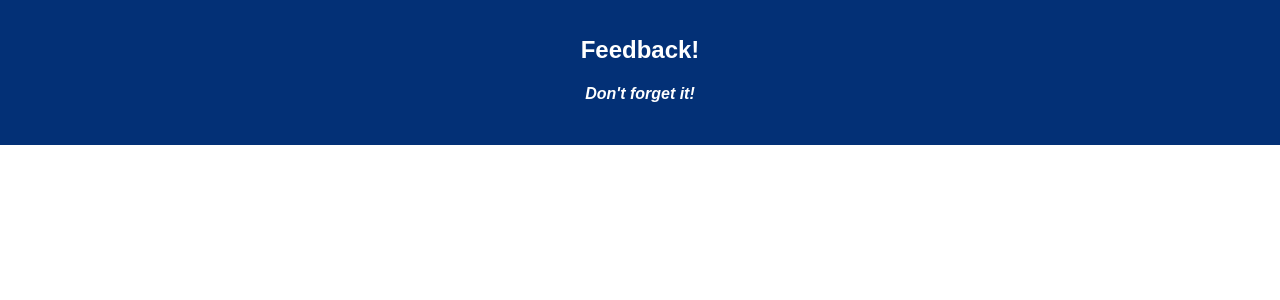
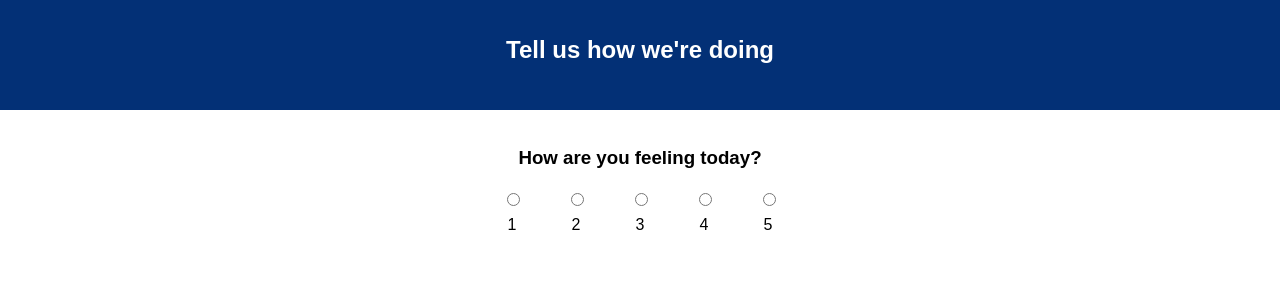
Before and after one commit to maxwmaher/Max-Redux-Feedback-App, a React (Create React App) app: page / in a window 1280 px wide. Shown: the top 300 px of the page. Built offline with nearby package versions, Linux system fonts and the light colour scheme.

Commit message:
toggle and radio button setup

```diff
--- a/package.json
+++ b/package.json
@@ -8,7 +8,11 @@
     "pg": "^7.4.1",
     "react": "^16.8.6",
     "react-dom": "^16.8.6",
-    "react-scripts": "^3.0.1"
+    "react-redux": "^7.1.0",
+    "react-router-dom": "^5.0.1",
+    "react-scripts": "^3.0.1",
+    "redux": "^4.0.4",
+    "redux-logger": "^3.0.6"
   },
   "devDependencies": {
     "nodemon": "^1.18.5"
--- a/src/components/App/App.css
+++ b/src/components/App/App.css
@@ -16,3 +16,48 @@
 .App-intro {
   font-size: large;
 }
+
+.div-inputs {
+  display: flex;
+  justify-content: center;
+}
+
+.div-question {
+  margin-bottom: 1%;
+}
+
+.td-first {
+  padding-right: 40px;
+}
+
+.td-last {
+  padding-left: 40px;
+}
+
+.input-radio {
+  margin-bottom: 10px;
+}
+
+#span-worst {
+  color: red;
+}
+
+#span-worse {
+  color: orange;
+}
+
+#span-neutral {
+  color: black;
+}
+
+#span-better {
+  color: blue
+}
+
+#span-best {
+  color: green
+}
+
+.span-toggle {
+  font-size: 24px;
+}
--- a/src/components/App/App.js
+++ b/src/components/App/App.js
@@ -1,19 +1,39 @@
 import React, { Component } from 'react';
+import {connect} from 'react-redux';
+import { HashRouter as Router, Route, Link } from 'react-router-dom';
 import axios from 'axios';
 import './App.css';
+import Q1 from '../Q1/Q1';
+import Q2 from '../Q2/Q2';
+import Q3 from '../Q3/Q3';
+import Q4 from '../Q4/Q4';
+import Review from '../Review/Review';
+import ThankYou from '../ThankYou/ThankYou';
 
 class App extends Component {
+
   render() {
     return (
+      <Router>
       <div className="App">
         <header className="App-header">
-          <h1 className="App-title">Feedback!</h1>
-          <h4><i>Don't forget it!</i></h4>
+          <h1 className="App-title">Tell us how we're doing</h1>
         </header>
         <br/>
+        <Route path='/' exact component={Q1}/>
+        <Route path='/Q2' component={Q2}/>
+        <Route path='/Q3' component={Q3}/>
+        <Route path='/Q4' component={Q4}/>
+        <Route path='/Review' component={Review}/>
+        <Route path='/ThankYou' component={ThankYou}/>
       </div>
+      </Router>
     );
   }
 }
 
-export default App;
+const mapStateToProps = (reduxStore) => ({
+  reduxStore
+})
+
+export default connect (mapStateToProps)(App);
--- /dev/null
+++ b/src/components/Q1/Q1.jsx
@@ -0,0 +1,99 @@
+import React, { Component } from 'react';
+import { connect } from 'react-redux';
+
+class Q1 extends Component {
+
+    state = {
+        showWorst: false,
+        showWorse: false,
+        showNeutral: false,
+        showBetter: false,
+        showBest: false
+    }
+
+    toggleWorst = () => {
+        console.log('toggle working');
+        this.setState({
+            showWorst: !this.state.showWorst
+        })
+    }
+
+    toggleWorse = () => {
+        console.log('toggle working');
+        this.setState({
+            showWorse: !this.state.showWorse
+        })
+    }
+
+    toggleNeutral = () => {
+        console.log('toggle working');
+        this.setState({
+            showNeutral: !this.state.showNeutral
+        })
+    }
+
+    toggleBetter = () => {
+        console.log('toggle working');
+        this.setState({
+            showBetter: !this.state.showBetter
+        })
+    }
+
+    toggleBest = () => {
+        console.log('toggle working');
+        this.setState({
+            showBest: !this.state.showBest
+        })
+    }
+
+    render() {
+        return (
+            <div className="div-Q1main">
+                <div className="div-question">
+                    <h3><b>How are you feeling today?</b></h3>
+                </div>
+                <div className="div-inputs">
+                    <table>
+                        <tbody>
+                            <tr>
+                                <td className="td-first" onMouseEnter={this.toggleWorst} onMouseLeave={this.toggleWorst}>
+                                    <input className="input-radio" type="radio" id="1" name="Q1" value="1" />
+                                    <br/>
+                                    <label htmlFor="1">1</label>
+                                </td>
+                                <td className="td-first" onMouseEnter={this.toggleWorse} onMouseLeave={this.toggleWorse}>
+                                    <input className="input-radio" type="radio" id="2" name="Q1" value="2" />
+                                    <br/>
+                                    <label htmlFor="2">2</label>
+                                </td>
+                                <td onMouseEnter={this.toggleNeutral} onMouseLeave={this.toggleNeutral}>
+                                    <input className="input-radio" type="radio" id="3" name="Q1" value="3" />
+                                    <br/>
+                                    <label htmlFor="3">3</label>
+                                </td>
+                                <td className="td-last" onMouseEnter={this.toggleBetter} onMouseLeave={this.toggleBetter}>
+                                    <input className="input-radio" type="radio" id="4" name="Q1" value="4" />
+                                    <br/>
+                                    <label htmlFor="4">4</label>
+                                </td>
+                                <td className="td-last" onMouseEnter={this.toggleBest} onMouseLeave={this.toggleBest}>
+                                    <input className="input-radio" type="radio" id="5" name="Q1" value="5" />
+                                    <br/>
+                                    <label htmlFor="5">5</label>
+                                </td>
+                            </tr>
+                        </tbody>
+                    </table>
+                </div>
+                <br/>
+                {this.state.showWorst && <span className="span-toggle" id="span-worst">terrible</span>}
+                {this.state.showWorse && <span className="span-toggle" id="span-worse">bad</span>}
+                {this.state.showNeutral && <span className="span-toggle" id="span-neutral">okay</span>}
+                {this.state.showBetter && <span className="span-toggle" id="span-better">good</span>}
+                {this.state.showBest && <span className="span-toggle" id="span-best">great</span>}
+            </div >
+        )
+    }
+}
+
+export default connect()(Q1);
--- /dev/null
+++ b/src/components/Q2/Q2.jsx
@@ -0,0 +1,12 @@
+import React, { Component } from 'react';
+import { connect } from 'react-redux';
+
+class Q2 extends Component {
+    render() {
+        return (
+            <div>Second question!</div>
+        )
+    }
+}
+
+export default connect()(Q2);
--- /dev/null
+++ b/src/components/Q3/Q3.jsx
@@ -0,0 +1,12 @@
+import React, { Component } from 'react';
+import { connect } from 'react-redux';
+
+class Q3 extends Component {
+    render() {
+        return (
+            <div>Third question!</div>
+        )
+    }
+}
+
+export default connect()(Q3);
--- /dev/null
+++ b/src/components/Q4/Q4.jsx
@@ -0,0 +1,12 @@
+import React, { Component } from 'react';
+import { connect } from 'react-redux';
+
+class Q4 extends Component {
+    render() {
+        return (
+            <div>Fourth question!</div>
+        )
+    }
+}
+
+export default connect()(Q4);
--- /dev/null
+++ b/src/components/Review/Review.jsx
@@ -0,0 +1,12 @@
+import React, { Component } from 'react';
+import { connect } from 'react-redux';
+
+class Review extends Component {
+    render() {
+        return (
+            <div>Review page!</div>
+        )
+    }
+}
+
+export default connect()(Review);
--- /dev/null
+++ b/src/components/ThankYou/ThankYou.jsx
@@ -0,0 +1,12 @@
+import React, { Component } from 'react';
+import { connect } from 'react-redux';
+
+class ThankYou extends Component {
+    render() {
+        return (
+            <div>Thank You page!</div>
+        )
+    }
+}
+
+export default connect()(ThankYou);
--- a/src/index.js
+++ b/src/index.js
@@ -1,8 +1,18 @@
 import React from 'react';
 import ReactDOM from 'react-dom';
+import {createStore, combineReducers, applyMiddleware} from 'redux';
+import {Provider} from 'react-redux';
+import logger from 'redux-logger';
 import './index.css';
 import App from './components/App/App';
 import registerServiceWorker from './registerServiceWorker';
 
-ReactDOM.render(<App />, document.getElementById('root'));
+const reduxStore = createStore(
+    combineReducers({
+
+    }),
+    applyMiddleware(logger)
+)
+
+ReactDOM.render(<Provider store={reduxStore}><App /></Provider>, document.getElementById('root'));
 registerServiceWorker();
```
Also changed, not shown: 1 other file (tests, documents, lock files or other folders).
